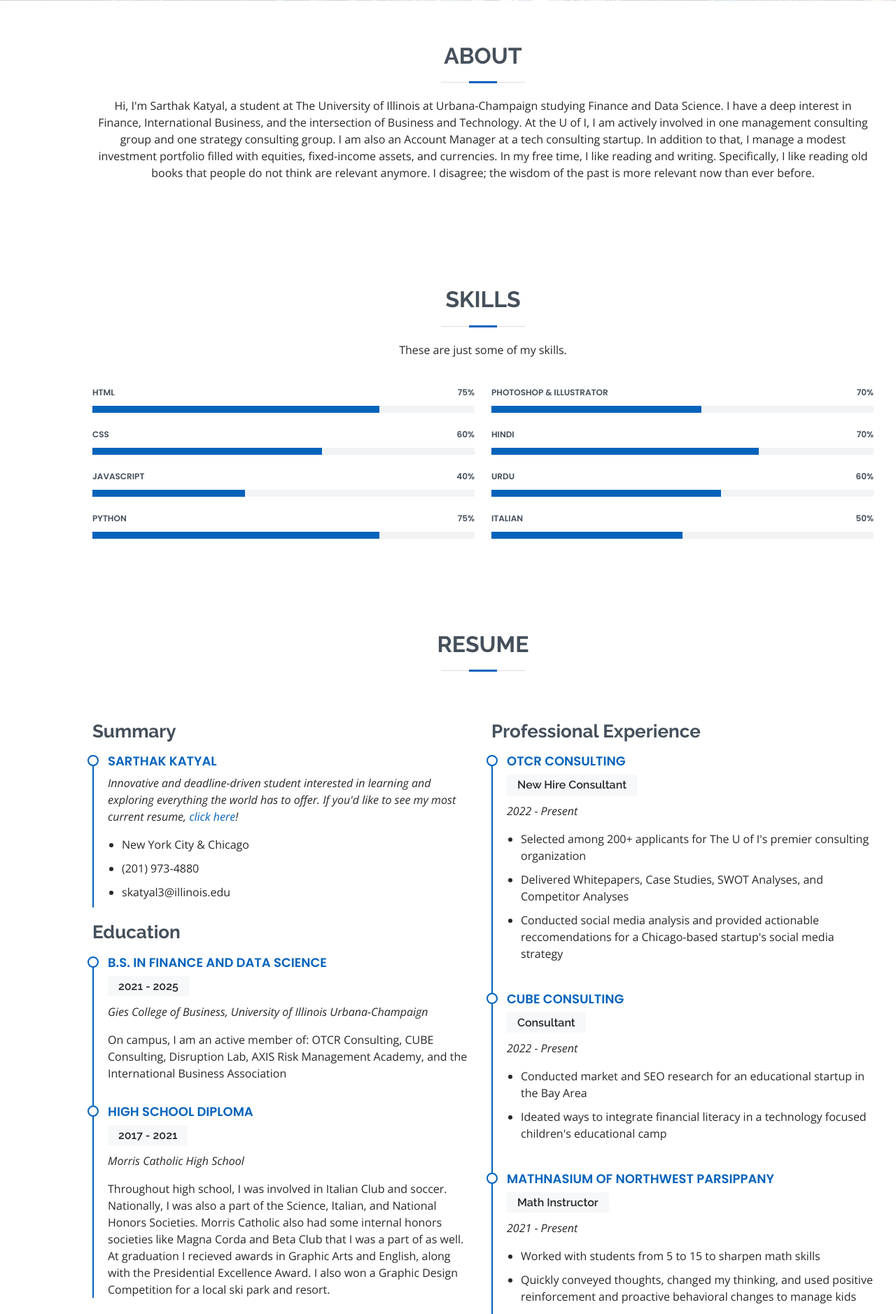
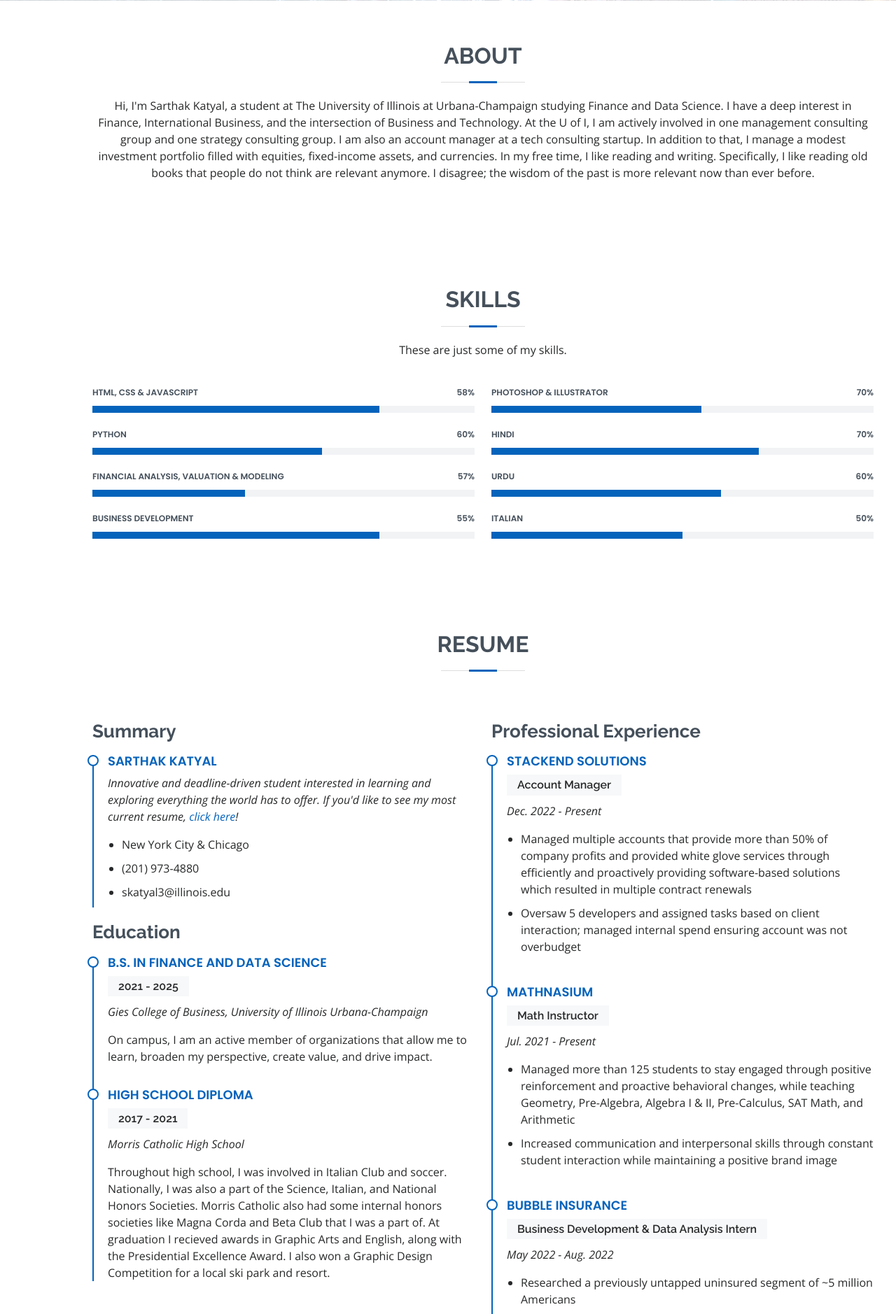
Before and after one commit to Sarthak-Katyal/Sarthak-Katyal-Website, a Flask app: page / in a window 1280 px wide. Shown: the part 799-2677 px from the top of the page at 70% size. Run offline with Flask 3, Linux system fonts and the light colour scheme; some libraries are stand-ins or nearby versions.

Commit message:
Mark II.III

```diff
--- a/templates/index.html
+++ b/templates/index.html
@@ -61,7 +61,7 @@
   <section id="hero" class="d-flex flex-column justify-content-center">
     <div class="container" data-aos="zoom-in" data-aos-delay="100">
       <h1>Sarthak Katyal</h1>
-      <p>I'm a <span class="typed" data-typed-items="Student, Reader, Writer, Cook, Consultant, Traveler, Quasi-Developer"></span></p>
+      <p>I'm a <span class="typed" data-typed-items="Student, Reader, Cook, Consultant, Traveler, Quasi-Developer"></span></p>
       <div class="social-links">
         <a href="https://www.instagram.com/sarthak.katyal/" class="instagram"><i class="bx bxl-instagram"></i></a>
         <a href="https://www.linkedin.com/in/sarthak--katyal" class="linkedin"><i class="bx bxl-linkedin"></i></a>
@@ -81,7 +81,7 @@
             studying Finance and Data Science.
             I have a deep interest in Finance, International Business, and the intersection of Business and Technology.
             At the U of I, I am actively involved in one management consulting group and one strategy consulting group.
-            I am also an Account Manager at a tech consulting startup.
+            I am also an account manager at a tech consulting startup.
             In addition to that, I manage a modest investment portfolio filled with equities, fixed-income assets,
             and currencies.
             In my free time, I like reading and writing.
@@ -106,28 +106,28 @@
           <div class="col-lg-6">
 
             <div class="progress">
-              <span class="skill">HTML <i class="val">75%</i></span>
+              <span class="skill">HTML, CSS & JavaScript <i class="val">58%</i></span>
               <div class="progress-bar-wrap">
                 <div class="progress-bar" role="progressbar" aria-valuenow="75" aria-valuemin="0" aria-valuemax="100"></div>
               </div>
             </div>
 
             <div class="progress">
-              <span class="skill">CSS <i class="val">60%</i></span>
+              <span class="skill">Python <i class="val">60%</i></span>
               <div class="progress-bar-wrap">
                 <div class="progress-bar" role="progressbar" aria-valuenow="60" aria-valuemin="0" aria-valuemax="100"></div>
               </div>
             </div>
 
             <div class="progress">
-              <span class="skill">JavaScript <i class="val">40%</i></span>
+              <span class="skill">Financial Analysis, Valuation & Modeling <i class="val">57%</i></span>
               <div class="progress-bar-wrap">
                 <div class="progress-bar" role="progressbar" aria-valuenow="40" aria-valuemin="0" aria-valuemax="100"></div>
               </div>
             </div>
 
             <div class="progress">
-              <span class="skill">Python <i class="val">75%</i></span>
+              <span class="skill">Business Development <i class="val">55%</i></span>
               <div class="progress-bar-wrap">
                 <div class="progress-bar" role="progressbar" aria-valuenow="75" aria-valuemin="0" aria-valuemax="100"></div>
               </div>
@@ -199,8 +199,8 @@
               <h4>B.S. in Finance and Data Science</h4>
               <h5>2021 - 2025</h5>
               <p><em>Gies College of Business, University of Illinois Urbana-Champaign</em></p>
-              <p>On campus, I am an active member of: OTCR Consulting, CUBE Consulting,
-                Disruption Lab, AXIS Risk Management Academy, and the International Business Association</p>
+              <p>On campus, I am an active member of organizations that allow me to learn,
+                broaden my perspective, create value, and drive impact.</p>
             </div>
             <div class="resume-item">
               <h4>High School Diploma</h4>
@@ -208,7 +208,7 @@
               <p><em>Morris Catholic High School</em></p>
               <p>Throughout high school, I was involved in Italian Club and soccer.
                 Nationally, I was also a part of the Science, Italian, and National Honors Societies.
-                Morris Catholic also had some internal honors societies like Magna Corda and Beta Club that I was a part of as well.
+                Morris Catholic also had some internal honors societies like Magna Corda and Beta Club that I was a part of.
                 At graduation I recieved awards in Graphic Arts and English, along with the Presidential Excellence Award.
                 I also won a Graphic Design Competition for a local ski park and resort.</p>
             </div>
@@ -216,41 +216,50 @@
           <div class="col-lg-6">
             <h3 class="resume-title">Professional Experience</h3>
             <div class="resume-item">
-              <h4>OTCR Consulting</h4>
-              <h5>New Hire Consultant</h5>
-              <p><em>2022 - Present </em></p>
+              <h4>Stackend Solutions</h4>
+              <h5>Account Manager</h5>
+              <p><em>Dec. 2022 - Present </em></p>
               <ul>
-                <li>Selected among 200+ applicants for The U of I's premier consulting organization</li>
-                <li>Delivered Whitepapers, Case Studies, SWOT Analyses, and Competitor Analyses </li>
-                <li>Conducted social media analysis and provided actionable reccomendations for a Chicago-based startup's social media strategy</li>
+                <li>Managed multiple accounts that provide more than 50% of company profits and provided white glove services
+                  through efficiently and proactively providing software-based solutions which resulted in multiple contract
+                  renewals</li>
+                <li>Oversaw 5 developers and assigned tasks based on client interaction;
+                  managed internal spend ensuring account was not overbudget</li>
               </ul>
             </div>
             <div class="resume-item">
-              <h4>CUBE Consulting</h4>
-              <h5>Consultant</h5>
-              <p><em>2022 - Present</em></p>
+              <h4>Mathnasium</h4>
+              <h5>Math Instructor</h5>
+              <p><em>Jul. 2021 - Present</em></p>
               <ul>
-                <li>Conducted market and SEO research for an educational startup in the Bay Area</li>
-                <li>Ideated ways to integrate financial literacy in a technology focused children's educational camp</li>
+                <li>Managed more than 125 students to stay engaged through positive reinforcement and proactive behavioral changes,
+                  while teaching Geometry, Pre-Algebra, Algebra I & II, Pre-Calculus, SAT Math, and Arithmetic</li>
+                <li>Increased communication and interpersonal skills through constant student interaction while
+                  maintaining a positive brand image</li>
               </ul>
             </div>
             <div class="resume-item">
-              <h4>Mathnasium of Northwest Parsippany</h4>
-              <h5>Math Instructor</h5>
-              <p><em>2021 - Present</em></p>
+              <h4>Bubble Insurance</h4>
+              <h5>Business Development & Data Analysis Intern</h5>
+              <p><em>May 2022 - Aug. 2022</em></p>
               <ul>
-                <li>Worked with students from 5 to 15 to sharpen math skills</li>
-                <li>Quickly conveyed thoughts, changed my thinking, and used positive reinforcement and proactive behavioral changes to manage kids</li>
+                <li>Researched a previously untapped uninsured segment of ~5 million Americans</li>
+                <li>Analyzed insurance claims data from 8 US states to determine the costliest and
+                  most common claims through Python, Pandas, and Numpy</li>
+                <li>Compiled a list of 165 defensive measures for the 22 most common insurance claims</li>
+                <li>Conducted market research to create a list of unique insurance riders for 6 US States</li>
               </ul>
             </div>
             <div class="resume-item">
               <h4>Xlibris</h4>
               <h5>Freelancer</h5>
-              <p><em>2018 - 2019</em></p>
+              <p><em>Mar. 2019 - Sep. 2019</em></p>
               <ul>
                 <li>Edited <a href="https://books.google.com/books/about/Rhythmic_Rhymes.html?id=pYmpDwAAQBAJ&source=kp_book_description" ></i>the book</a> and marketed it through social media</li>
-                <li>Utilized Adobe Photoshop and Illustrator to compile the book and create graphics</li>
-                <li>Negotiated price point with the publisher and successfully launched the book online through Amazon and Barnes & Nobles</li>
+                <li>Co-authored Rhythmic Rhymes: Rhymes for All Times;
+                  utilized Adobe Creative Suite to create the graphics, texts, and cover for the book</li>
+                <li>Adopted digital channels like Amazon and Barnes & Noble, lowered price point,
+                  marketed through social media, and advertised in local news outlets to increase book sales by 25%</li>
               </ul>
             </div>
 
```
Also changed, not shown: 1 other file.
